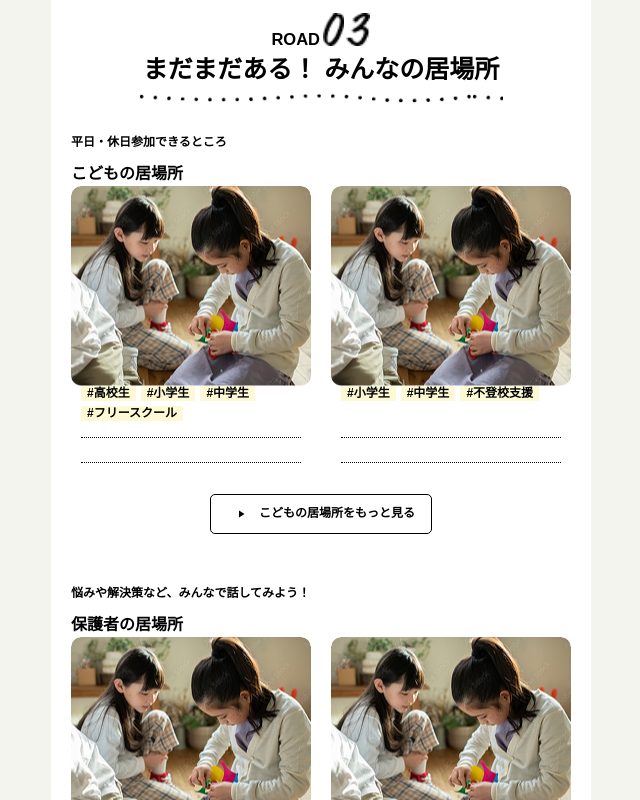
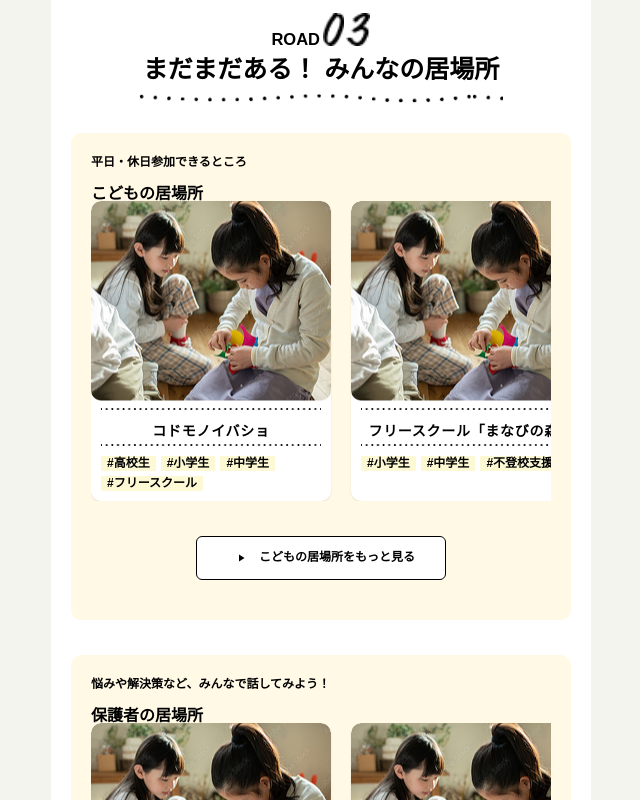
Before and after one commit to yr04491/web_Fukui, a React (Create React App) app: page / in a window 1280 px wide. Shown: the part 3260-4060 px from the top of the page, without its empty margins (341-981 px from the left). Built offline with nearby package versions, Linux system fonts and the light colour scheme.

Commit message:
section03追加

```diff
--- a/src/components/MainContent/Section03.module.css
+++ b/src/components/MainContent/Section03.module.css
@@ -1,4 +1,4 @@
-/* Section03 スタイル */
+/* Section03 スタイル - Figmaデザインに合わせて修正 */
 .section03 {
   display: flex;
   flex-direction: column;
@@ -9,9 +9,9 @@
   width: 100%;
   max-width: 540px;
   margin: 0 auto;
-  background: var(--color-white);
-  border-radius: 0; /* 四角にする */
-  overflow-y: visible; /* 縦方向のスクロールが発生しないようにする */
+  background: #FFFFFF;
+  border-radius: 0;
+  overflow: visible;
 }
 
 /* タイトル周りのスタイル */
@@ -81,16 +81,19 @@
   background-repeat: repeat-x;
 }
 
-/* 居場所セクション共通スタイル */
+/* 居場所セクション共通スタイル - Figmaデザインに合わせて調整 */
 .placeSection {
   display: flex;
   flex-direction: column;
   align-items: center;
+  padding: 20px;
+  gap: 15px;
   width: 100%;
   max-width: 500px;
-  gap: 20px;
-  margin-bottom: 20px;
-  overflow: visible; /* コンテンツがはみ出さないようにする */
+  background: #FFF9E5; /* Figmaの色に合わせて調整 */
+  border-radius: 10px;
+  margin-bottom: 5px; /* セクション間の空間を削減 */
+  overflow: visible;
 }
 
 .placeHeader {
@@ -122,7 +125,7 @@
   margin: 0;
 }
 
-/* プレイスカードエリア */
+/* プレイスカードエリア - Figmaデザインに合わせて調整 */
 .placeCardArea {
   display: flex;
   flex-direction: row;
@@ -130,11 +133,10 @@
   padding: 0;
   gap: 20px;
   width: 100%;
-  min-height: 278px;
-  max-height: 278px;
   overflow-x: auto;
-  overflow-y: hidden; /* 縦方向のスクロールを無効化 */
+  overflow-y: hidden;
   flex-wrap: nowrap;
+  margin-bottom: 20px; /* Figmaのスペースに合わせて調整 */
   scrollbar-width: none; /* Firefox */
   -ms-overflow-style: none; /* IE and Edge */
 }
@@ -144,23 +146,24 @@
   display: none;
 }
 
-/* プロジェクトボタン */
+/* プロジェクトボタン - Figmaデザインに合わせて修正 */
 .projectButton {
   box-sizing: border-box;
   display: flex;
   flex-direction: row;
   justify-content: center;
   align-items: center;
-  padding: 8px 16px;
-  min-width: 220px;
-  max-width: fit-content; /* コンテンツに合わせて幅を調整 */
-  height: 40px;
+  padding: 10px 20px;
+  min-width: 250px;
+  max-width: fit-content;
+  height: 44px;
   background: #FFFFFF;
   border: 1px solid #000000;
-  border-radius: 5px;
+  border-radius: 6px;
   cursor: pointer;
-  margin-top: 10px;
-  white-space: nowrap; /* テキストの改行を防ぐ */
+  margin-top: 0;
+  margin-bottom: 20px;
+  white-space: nowrap;
 }
 
 .buttonIconContainer {
--- a/src/components/common/PlaceCard/PlaceCard.js
+++ b/src/components/common/PlaceCard/PlaceCard.js
@@ -1,6 +1,7 @@
 import React from 'react';
 import styles from './PlaceCard.module.css';
 import placeCards from '../../../data/placeCards';
+import dotline2Image from '../../../assets/images/dotline2.png';
 
 const PlaceCard = ({ cardId, image, tags, title, description }) => {
   // カードIDが指定された場合は、データからカード情報を取得
@@ -27,11 +28,10 @@ const PlaceCard = ({ cardId, image, tags, title, description }) => {
           ))}
         </div>
 
-        <div className={styles.divider}></div>
+        <div className={styles.dotline} style={{ backgroundImage: `url(${dotline2Image})` }}></div>
+        <div className={styles.placeTitle}>{title}</div>
+        <div className={styles.dotline} style={{ backgroundImage: `url(${dotline2Image})` }}></div>
 
-        <div className={styles.placeTitle}>コドモノイバショ</div>
-
-        <div className={styles.divider}></div>
       </div>
     </div>
   );
--- a/src/components/common/PlaceCard/PlaceCard.module.css
+++ b/src/components/common/PlaceCard/PlaceCard.module.css
@@ -6,20 +6,22 @@
   padding: 0;
   width: 240px;
   max-width: 240px;
-  height: 278px;
-  min-height: 278px;
-  max-height: 278px;
+  height: 300px; /* Figmaのサイズに合わせて調整 */
+  min-height: 300px;
+  max-height: 300px;
   flex-shrink: 0;
   border-radius: 10px;
-  overflow: hidden; /* はみ出した内容を非表示にする */
+  overflow: hidden;
+  background: #FFFFFF;
+  box-shadow: 0px 1px 2px rgba(0, 0, 0, 0.1); /* 影を追加 */
 }
 
 .contentContainer {
   display: flex;
   flex-direction: column;
-  align-items: flex-start;
-  padding: 0 10px;
-  gap: 8px;
+  align-items: center; /* 中央揃え */
+  padding: 5px 10px;
+  gap: 0px; /* ギャップを削除 */
   width: 100%;
   box-sizing: border-box;
 }
@@ -87,23 +89,36 @@
   order: 2;
   align-self: stretch;
   flex-grow: 0;
-  margin: 8px 0;
+  margin: 4px 0;
+  display: none; /* 使用していないdividerを非表示に */
+}
+
+.dotline {
+  width: 100%;
+  height: 10px;
+  background-size: contain;
+  background-repeat: repeat-x;
+  margin: 2px 0;
+  flex: none;
+  align-self: stretch;
 }
 
 .placeTitle {
   width: 100%;
   max-width: 100%;
-  height: 11px;
+  height: auto;
   font-family: 'DNP ShueiGoKinStd', sans-serif;
   font-style: normal;
   font-weight: 600;
   font-size: 14px;
   line-height: 18px;
-  letter-spacing: 0.1em;
+  text-align: center; /* 中央揃え */
+  letter-spacing: 0.05em;
   color: #000000;
   flex: none;
-  order: 3;
+  padding: 2px 0;
   flex-grow: 0;
+  margin: 0;
 }
 
 .placeDescription {
```
Also changed, not shown: src/assets/images/dotline2.png (added), src/components/MainContent/Section00/index.js (deleted).
